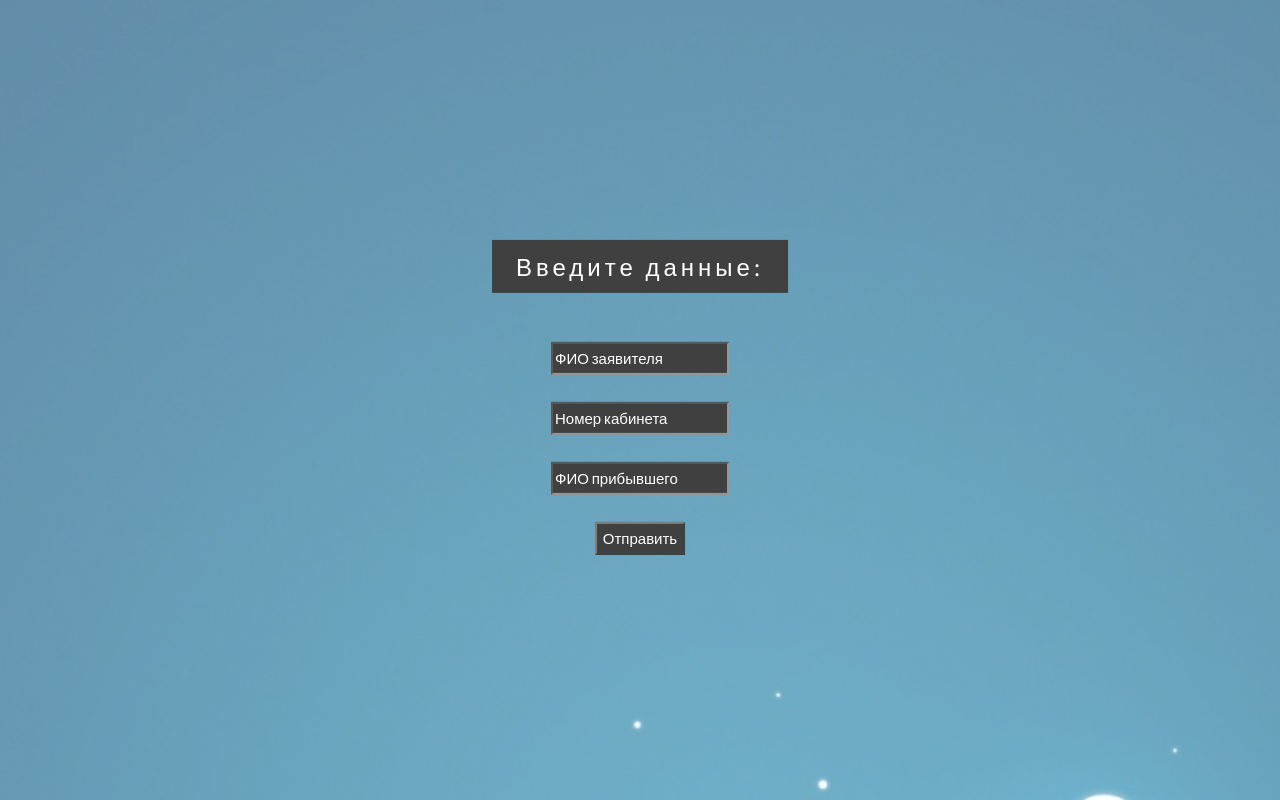
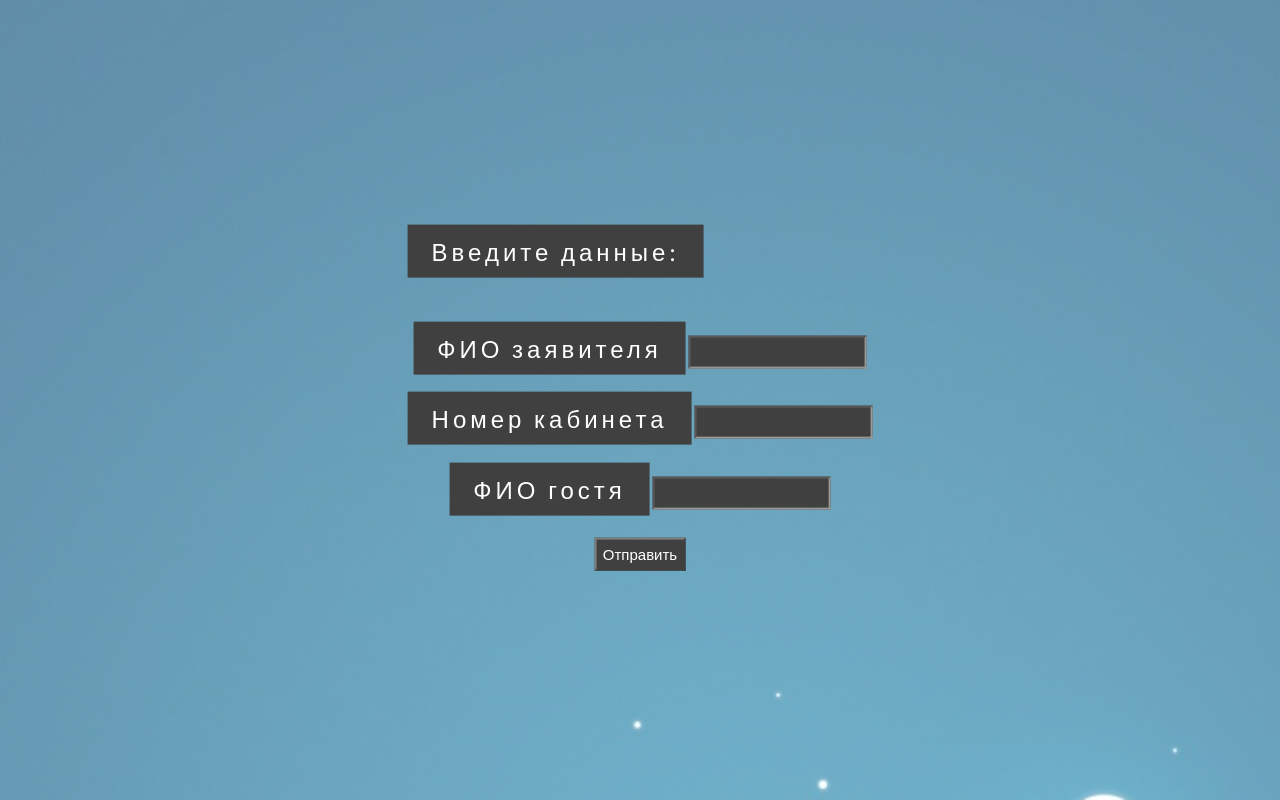
Before and after one commit to clevtech/entrance, a Flask app: page / in a window 1280 px wide. Run offline with Flask 2, Linux system fonts and the light colour scheme.

Commit message:
New form for users

```diff
--- a/templates/zayava.html
+++ b/templates/zayava.html
@@ -51,11 +51,17 @@
           <br>
           <br>
         <form method = "POST" action='/check/'>
-        <input class="w3-black" type="text" name="FIOin" value="ФИО заявителя"><br>
+          <span class="w3-center w3-padding-large w3-black w3-xlarge w3-wide w3-animate-opacity">
+        ФИО заявителя</span>
+        <input class="w3-black" type="text" name="FIOin"><br>
         <br>
-        <input class="w3-black" type="text" name="room" value="Номер кабинета"><br>
+          <span class="w3-center w3-padding-large w3-black w3-xlarge w3-wide w3-animate-opacity">
+        Номер кабинета</span>
+        <input class="w3-black" type="text" name="room"><br>
         <br>
-        <input class="w3-black" type="text" name="FIOout" value="ФИО прибывшего"><br>
+          <span class="w3-center w3-padding-large w3-black w3-xlarge w3-wide w3-animate-opacity">
+        ФИО гостя</span>
+        <input class="w3-black" type="text" name="FIOout"><br>
         <br>
         <input class="w3-black" type="button" onclick="submit()" value="Отправить">
         </form>
```
